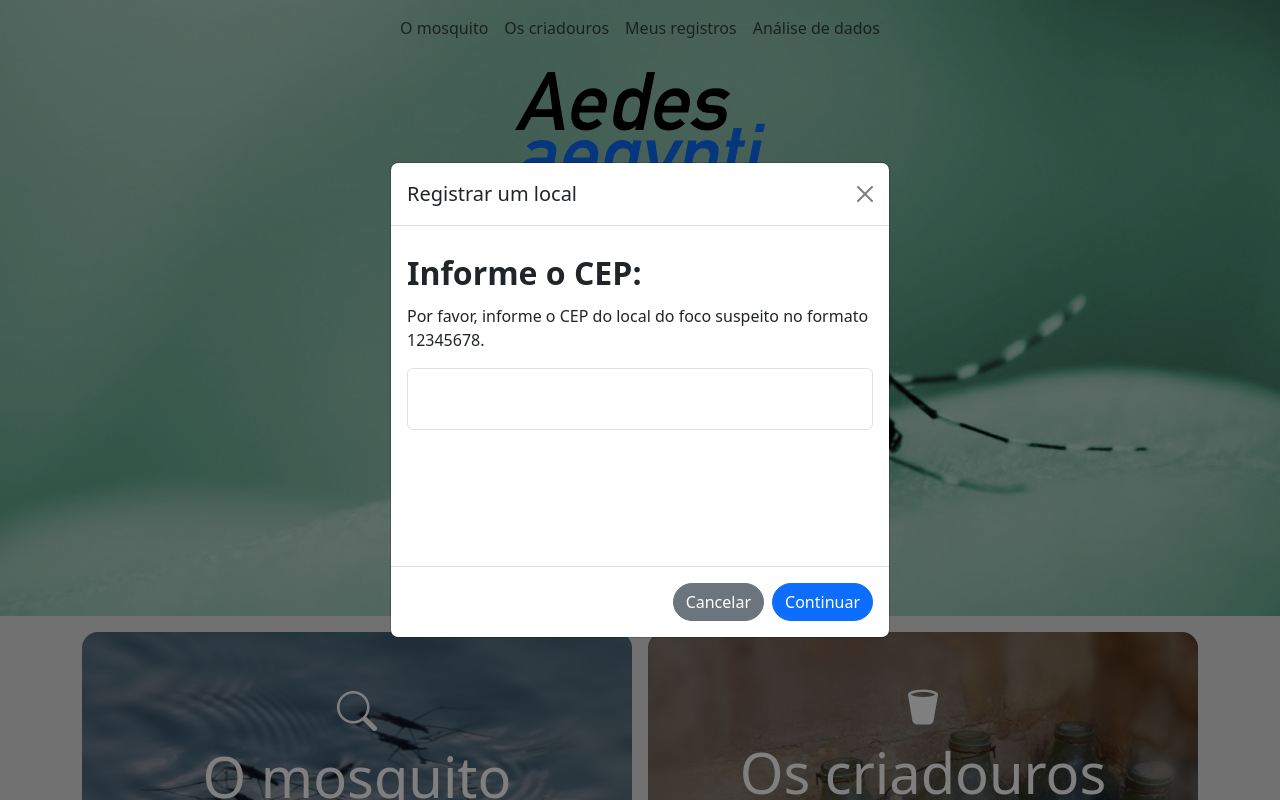
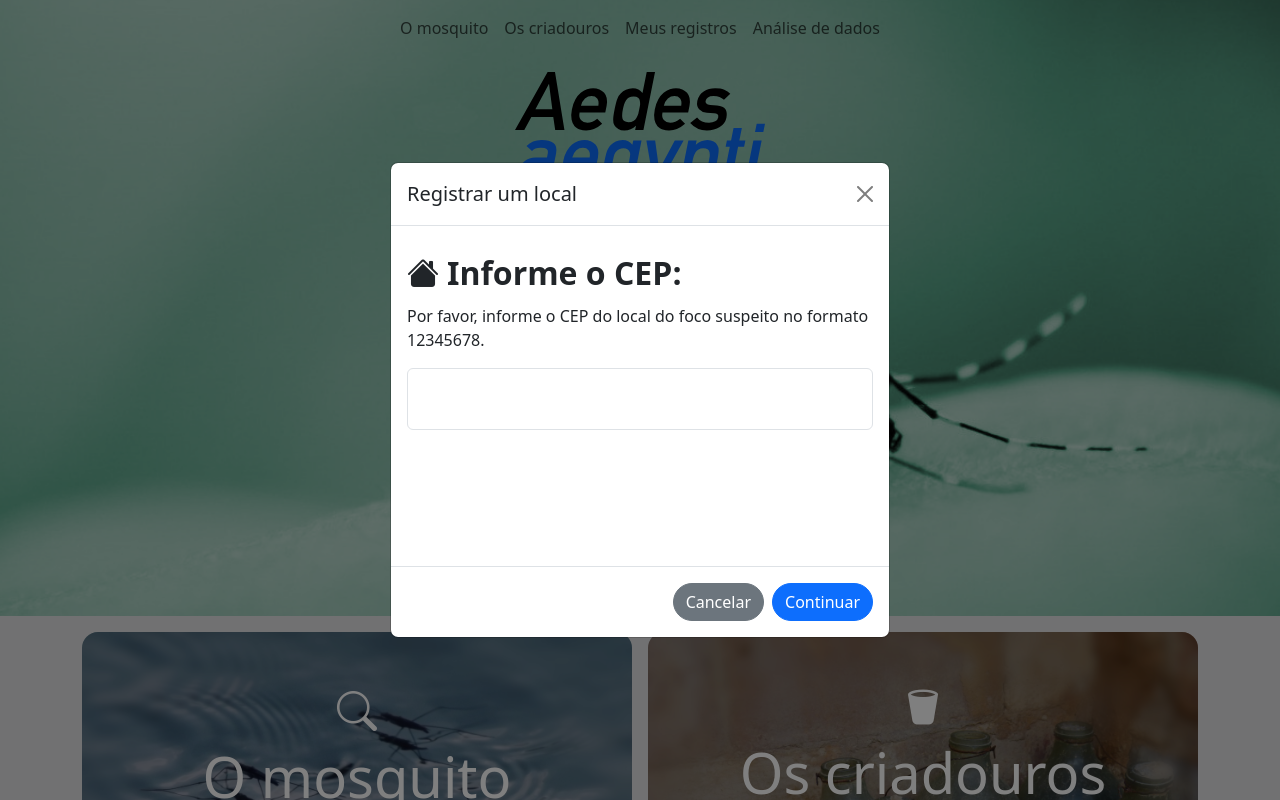
Before and after one commit to kelson-pereira/univesp-pi-2, a Django app: page / in a window 1280 px wide, after a click on "Registrar". Run offline with Django 5.2, Linux system fonts and the light colour scheme.

Commit message:
Adição de ícones nas janelas de registro para melhorar a acessibilidade

```diff
--- a/combate_aedes/templates/home.html
+++ b/combate_aedes/templates/home.html
@@ -150,7 +150,7 @@
                     </div>
                     <div class="modal-body" style="min-height: 340px">
                         <div class="mb-3">
-                            <label for="recipient-name" class="col-form-label fs-2 fw-bold">Informe o CEP:</label>
+                            <label for="recipient-name" class="col-form-label fs-2 fw-bold"><i class="bi bi-house-fill me-2"></i>Informe o CEP:</label>
                             <p>Por favor, informe o CEP do local do foco suspeito no formato 12345678.</p>
                             <input type="text" pattern="*[0-9]" inputmode="numeric" maxlength="8" class="form-control fs-2" id="cep">
                         </div>
@@ -173,8 +173,8 @@
                     </div>
                     <div class="modal-body" style="min-height: 340px">
                         <div class="mb-3">
-                            <label for="recipient-name" class="col-form-label fs-2 fw-bold">Informe o número:</label>
-                            <p>Forneça o número da localidade do foco suspeito, no formato 123.</p>
+                            <label for="recipient-name" class="col-form-label fs-2 fw-bold"><i class="bi bi-signpost-fill me-2"></i>Informe o número:</label>
+                            <p>Forneça o número da localidade do foco suspeito no formato 123.</p>
                             <input type="text" pattern="*[0-9]" inputmode="numeric" maxlength="8" class="form-control fs-2" id="numero">
                         </div>
                     </div>
@@ -196,8 +196,8 @@
                     </div>
                     <div class="modal-body" style="min-height: 340px">
                         <div class="mb-3">
-                            <label for="recipient-name" class="col-form-label fs-2 fw-bold">Informe seu telefone:</label>
-                            <p>Informe seu número de telefone om DDD no formato 12987654321. Ele será solicitado se você optar por apagar esses dados.</p>
+                            <label for="recipient-name" class="col-form-label fs-2 fw-bold"><i class="bi bi-telephone-fill me-2"></i>Informe seu telefone:</label>
+                            <p>Informe seu número de telefone com DDD no formato 12987654321. Ele será solicitado se você optar por apagar esses dados.</p>
                             <input type="text" pattern="*[0-9]" inputmode="numeric" maxlength="11" class="form-control fs-2" id="telefone">
                         </div>
                     </div>
@@ -214,14 +214,14 @@
             <div class="modal-dialog modal-dialog-centered modal-fullscreen-sm-down">
                 <div class="modal-content">
                     <div class="modal-header">
-                        <h1 class="modal-title fs-5" id="exampleModalLabel">Registrar um local</h1>
+                        <h1 class="modal-title fs-5" id="exampleModalLabel"></i>Registrar um local</h1>
                         <button type="button" class="btn-close" data-bs-dismiss="modal" aria-label="Close"></button>
                     </div>
                     <div class="modal-body" style="min-height: 340px">
                         <div class="mb-3">
-                            <label for="recipient-name" class="col-form-label fs-2 fw-bold">Descreva o local:</label>
+                            <label for="recipient-name" class="col-form-label fs-2 fw-bold"><i class="bi bi-clipboard-plus-fill me-2"></i>Descreva o local:</label>
                             <p>(Opcional) Se possível, forneça uma descrição do local suspeito, como água parada em latas, garrafas vazias, pneus, lixo, entre outros.</p>
-                            <textarea class="form-control" rows="5" id="descricao"></textarea>
+                            <textarea class="form-control fs-4" rows="4" id="descricao"></textarea>
                         </div>
                     </div>
                     <div class="modal-footer">
@@ -242,9 +242,9 @@
                     </div>
                     <div class="modal-body" style="min-height: 340px">
                         <div class="mb-3">
-                            <label for="recipient-name" class="col-form-label fs-2 fw-bold">Adicione uma foto:</label>
+                            <label for="recipient-name" class="col-form-label fs-2 fw-bold"><i class="bi bi-camera-fill me-2"></i>Adicione uma foto:</label>
                             <p>(Opcional) Se possível, adicione uma foto do local suspeito. Isso pode auxiliar significativamente nas ações de combate ao mosquito.</p>
-                            <button type="button mt-4" class="d-flex m-auto btn rounded-pill btn-primary">Tirar foto</button>
+                            <button type="button mt-4" class="d-flex m-auto btn rounded-pill btn-primary">Adicionar foto</button>
                         </div>
                     </div>
                     <div class="modal-footer">
@@ -265,7 +265,7 @@
                     </div>
                     <div class="modal-body border-bottom" style="min-height: 300px">
                         <div class="mb-3">
-                            <div class="fs-2 col-form-label fw-bold">Privacidade dos dados:</div>
+                            <div class="fs-2 col-form-label fw-bold"><i class="bi bi-shield-fill-check me-2"></i>Privacidade:</div>
                             <div>
                                 <p>Esta Política de Privacidade descreve como este sistema coleta, usa e compartilha suas informações pessoais ou dos locais suspeitos de foco do mosquito <i>Aedes aegypti</i> quando você utiliza nossos serviços. Respeitamos sua privacidade e nos esforçamos para proteger suas informações de acordo com as disposições da Lei Geral de Proteção de Dados (LGPD).</p>
                                 <ol>
@@ -323,4 +323,9 @@
         </div>
     </div>
 </body>
+<script>
+    const aceitarPolitica = document.getElementById('aceitarPolitica')
+    const politica = document.getElementById('politica')
+    aceitarPolitica.addEventListener('shown.bs.modal', () => {politica.focus()})
+</script>
 </html>
```
